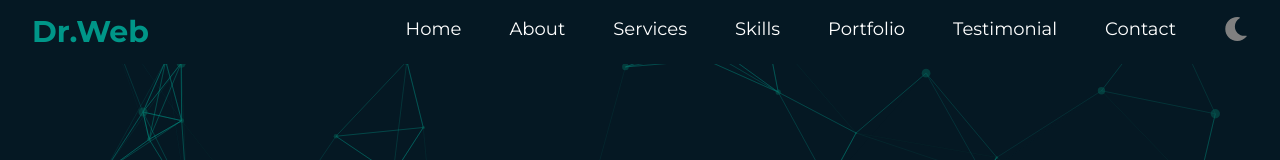
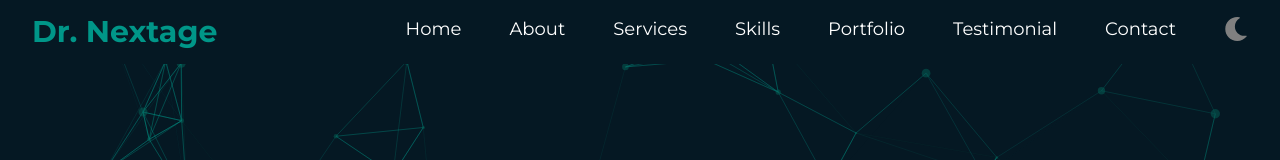
Before and after one commit to Taha1dev/portfolio, a Next.js app: page / in a window 1280 px wide. Shown: the top 160 px of the page. Built offline with nearby package versions, Linux system fonts and the light colour scheme.

Commit message:
change identity to a unique name

```diff
--- a/components/nav/NavBar.jsx
+++ b/components/nav/NavBar.jsx
@@ -27,7 +27,9 @@ export default function NavBar() {
         <div className="flex items-center justify-between h-16">
           <div className="flex items-center">
             <div className="flex-shrink-0">
-              <span className="text-primary font-bold text-3xl">Dr.Web</span>
+              <span className="text-primary font-bold text-3xl">
+                Dr. Nextage
+              </span>
             </div>
           </div>
           <div className="hidden md:hidden lg:flex lg:gap-x-12">
--- a/pages/_app.js
+++ b/pages/_app.js
@@ -51,7 +51,7 @@ export default function MyApp({ Component, pageProps }) {
         <meta property="og:title" content="Taha Mulla Frontend Developer" />
         <meta
           property="og:description"
-          content="Hello My Name is Taha aka Dr.Web i'm a Software Engineer specalize in Building web applicatoins"
+          content="Hello My Name is Taha aka Dr. Nextage i'm a Software Engineer specalize in Building web applicatoins"
         />
         <meta property="og:url" content="https://tahamulla.vercel.app/" />
       </Head>
```
Also changed, not shown: public/imgs/logo.png, public/manifest.json.
